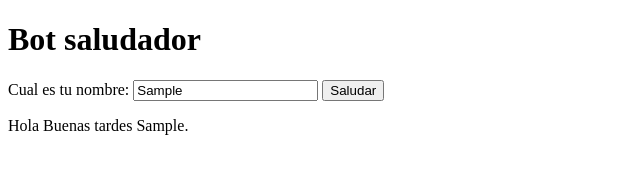
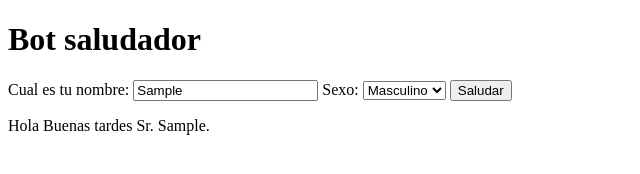
Before and after one commit to leoGKM/Empezamos-con-JavaScript, a website built with Parcel: page index-saludador.html in a window 1280 px wide. Both pictures are taken after typing "Sample" into the empty fields and a click on the input "Saludar". Shown: the whole page, without its empty margins (0-640 px from the left). Built offline with nearby package versions, Linux system fonts and the light colour scheme.

Commit message:
feat: saludar con genero

```diff
--- a/index-saludador.html
+++ b/index-saludador.html
@@ -8,6 +8,11 @@
     <form id="saludar-form">
         <label for="nombre">Cual es tu nombre:</label>
         <input type="text" id="nombre" />
+        <label for="Genero">Sexo:</label>
+    <select id="genero" name="opciones">
+        <option value="M">Masculino</option>
+        <option value="F">Femenino</option>
+    </select>
         <input type="submit" value="Saludar" id="saludar-button" />
     </form>
     <div id="resultado-div"></div>
--- a/src/presenter.js
+++ b/src/presenter.js
@@ -4,9 +4,12 @@ import saludohorario from "./saludohorario.js";
 const nombre_input = document.querySelector("#nombre");
 const form = document.querySelector("#saludar-form");
 const div = document.querySelector("#resultado-div");
+const genero_select = document.querySelector("#genero");
 
 form.addEventListener("submit", (event) => {
   event.preventDefault();
   const nombre = nombre_input.value;
-  div.innerHTML = "<p> Hola " + saludohorario() + saludar(nombre) + ".</p>";
+  const genero = genero_select.value;
+
+  div.innerHTML = "<p> Hola " + saludohorario() + saludar(nombre,genero) + ".</p>";
 });
--- a/src/saludador.js
+++ b/src/saludador.js
@@ -1,4 +1,10 @@
-function saludar(nombre){
+function saludar(nombre,genero){
+    if (genero === "M") {
+        return "Sr. " + nombre;
+      } else if (genero === "F") {
+        return "Sra. " + nombre;
+      } else {
     return nombre;
+    }
 }
 export default saludar;
```
